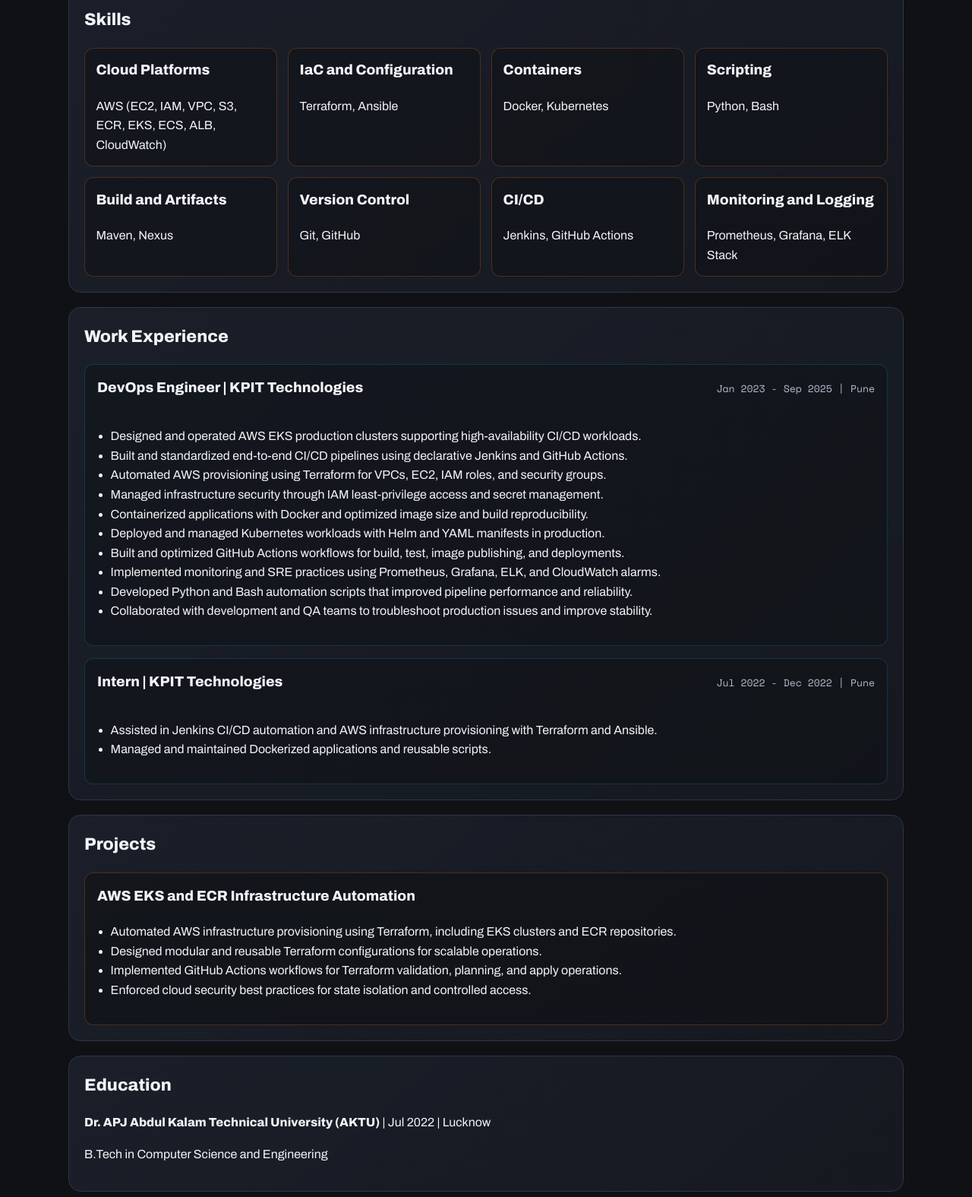
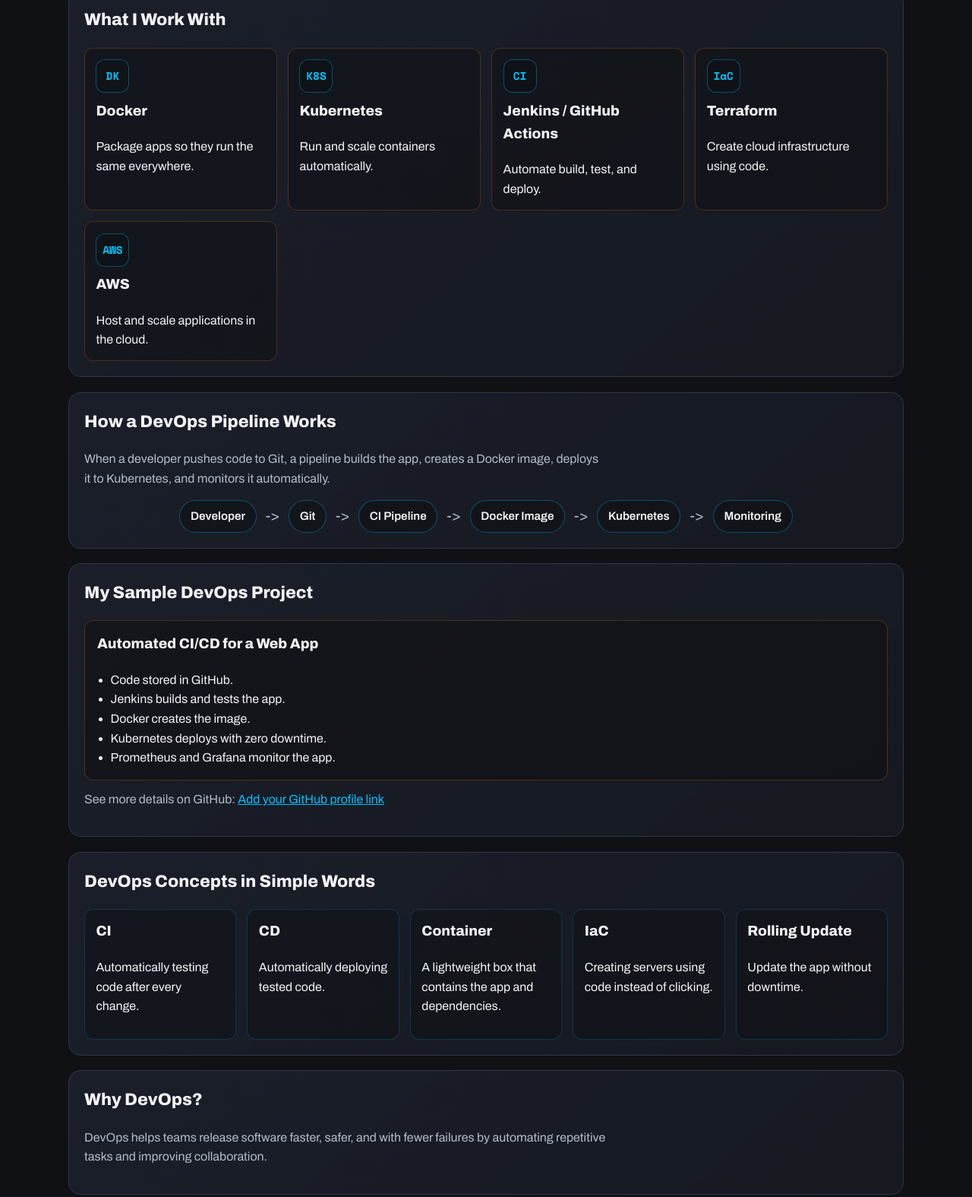
Before and after one commit to AjayKumar9375/Web-Application, a plain HTML site: page index.html in a window 1280 px wide. Shown: the part 1017-2592 px from the top of the page at 76% size. Drawn offline with nearby package versions, Linux system fonts and the light colour scheme.

Commit message:
added content

```diff
--- a/index.html
+++ b/index.html
@@ -87,41 +87,106 @@
     </section>
 
     <section id="skills" class="panel reveal" aria-labelledby="skills-title">
-      <h2 id="skills-title">Skills</h2>
+      <h2 id="skills-title">What I Work With</h2>
       <div class="skills-grid">
         <article class="skill-card">
-          <h3>Cloud Platforms</h3>
-          <p>AWS (EC2, IAM, VPC, S3, ECR, EKS, ECS, ALB, CloudWatch)</p>
+          <div class="skill-icon" aria-hidden="true">DK</div>
+          <h3>Docker</h3>
+          <p>Package apps so they run the same everywhere.</p>
         </article>
         <article class="skill-card">
-          <h3>IaC and Configuration</h3>
-          <p>Terraform, Ansible</p>
+          <div class="skill-icon" aria-hidden="true">K8S</div>
+          <h3>Kubernetes</h3>
+          <p>Run and scale containers automatically.</p>
         </article>
         <article class="skill-card">
-          <h3>Containers</h3>
-          <p>Docker, Kubernetes</p>
+          <div class="skill-icon" aria-hidden="true">CI</div>
+          <h3>Jenkins / GitHub Actions</h3>
+          <p>Automate build, test, and deploy.</p>
         </article>
         <article class="skill-card">
-          <h3>Scripting</h3>
-          <p>Python, Bash</p>
+          <div class="skill-icon" aria-hidden="true">IaC</div>
+          <h3>Terraform</h3>
+          <p>Create cloud infrastructure using code.</p>
         </article>
         <article class="skill-card">
-          <h3>Build and Artifacts</h3>
-          <p>Maven, Nexus</p>
-        </article>
-        <article class="skill-card">
-          <h3>Version Control</h3>
-          <p>Git, GitHub</p>
-        </article>
-        <article class="skill-card">
-          <h3>CI/CD</h3>
-          <p>Jenkins, GitHub Actions</p>
-        </article>
-        <article class="skill-card">
-          <h3>Monitoring and Logging</h3>
-          <p>Prometheus, Grafana, ELK Stack</p>
+          <div class="skill-icon" aria-hidden="true">AWS</div>
+          <h3>AWS</h3>
+          <p>Host and scale applications in the cloud.</p>
         </article>
       </div>
+    </section>
+
+    <section class="panel reveal" aria-labelledby="pipeline-title">
+      <h2 id="pipeline-title">How a DevOps Pipeline Works</h2>
+      <p class="panel-lead">
+        When a developer pushes code to Git, a pipeline builds the app, creates a Docker image,
+        deploys it to Kubernetes, and monitors it automatically.
+      </p>
+      <div class="pipeline">
+        <div class="pipeline-step">Developer</div>
+        <div class="pipeline-arrow" aria-hidden="true">-&gt;</div>
+        <div class="pipeline-step">Git</div>
+        <div class="pipeline-arrow" aria-hidden="true">-&gt;</div>
+        <div class="pipeline-step">CI Pipeline</div>
+        <div class="pipeline-arrow" aria-hidden="true">-&gt;</div>
+        <div class="pipeline-step">Docker Image</div>
+        <div class="pipeline-arrow" aria-hidden="true">-&gt;</div>
+        <div class="pipeline-step">Kubernetes</div>
+        <div class="pipeline-arrow" aria-hidden="true">-&gt;</div>
+        <div class="pipeline-step">Monitoring</div>
+      </div>
+    </section>
+
+    <section class="panel reveal" aria-labelledby="sample-project-title">
+      <h2 id="sample-project-title">My Sample DevOps Project</h2>
+      <article class="project-card">
+        <h3>Automated CI/CD for a Web App</h3>
+        <ul class="simple-list">
+          <li>Code stored in GitHub.</li>
+          <li>Jenkins builds and tests the app.</li>
+          <li>Docker creates the image.</li>
+          <li>Kubernetes deploys with zero downtime.</li>
+          <li>Prometheus and Grafana monitor the app.</li>
+        </ul>
+      </article>
+      <p class="note">
+        See more details on GitHub: <a href="#" aria-label="GitHub profile link">Add your GitHub profile link</a>
+      </p>
+    </section>
+
+    <section class="panel reveal" aria-labelledby="concepts-title">
+      <h2 id="concepts-title">DevOps Concepts in Simple Words</h2>
+      <div class="concept-grid">
+        <article class="concept-card">
+          <h3>CI</h3>
+          <p>Automatically testing code after every change.</p>
+        </article>
+        <article class="concept-card">
+          <h3>CD</h3>
+          <p>Automatically deploying tested code.</p>
+        </article>
+        <article class="concept-card">
+          <h3>Container</h3>
+          <p>A lightweight box that contains the app and dependencies.</p>
+        </article>
+        <article class="concept-card">
+          <h3>IaC</h3>
+          <p>Creating servers using code instead of clicking.</p>
+        </article>
+        <article class="concept-card">
+          <h3>Rolling Update</h3>
+          <p>Update the app without downtime.</p>
+        </article>
+      </div>
+    </section>
+
+    <section class="panel reveal" aria-labelledby="why-title">
+      <h2 id="why-title">Why DevOps?</h2>
+      <p class="panel-lead">
+        DevOps helps teams release software faster, safer, and with fewer failures by automating
+        repetitive tasks and improving collaboration.
+      </p>
     </section>
 
     <section id="experience" class="panel reveal" aria-labelledby="experience-title">
@@ -162,7 +227,7 @@
       <h2 id="projects-title">Projects</h2>
       <article class="project-card">
         <h3>AWS EKS and ECR Infrastructure Automation</h3>
-        <ul>
+        <ul class="simple-list">
           <li>Automated AWS infrastructure provisioning using Terraform, including EKS clusters and ECR repositories.</li>
           <li>Designed modular and reusable Terraform configurations for scalable operations.</li>
           <li>Implemented GitHub Actions workflows for Terraform validation, planning, and apply operations.</li>
--- a/styles.css
+++ b/styles.css
@@ -238,6 +238,22 @@
   transition: transform 250ms ease, border-color 250ms ease;
 }
 
+.skill-icon {
+  width: 44px;
+  height: 44px;
+  border-radius: 12px;
+  border: 1px solid rgba(0, 194, 255, 0.35);
+  display: inline-flex;
+  align-items: center;
+  justify-content: center;
+  font-family: "Space Mono", monospace;
+  font-size: 0.9rem;
+  font-weight: 700;
+  color: var(--accent-2);
+  background: rgba(15, 17, 21, 0.6);
+  margin-bottom: 0.6rem;
+}
+
 .skill-card p {
   margin-bottom: 0;
 }
@@ -274,6 +290,59 @@
   background: rgba(15, 17, 21, 0.6);
   padding: 1rem;
   transition: transform 250ms ease, border-color 250ms ease;
+}
+
+.panel-lead {
+  margin-top: 0;
+  color: var(--muted);
+  max-width: 75ch;
+}
+
+.pipeline {
+  margin-top: 1rem;
+  display: flex;
+  flex-wrap: wrap;
+  gap: 0.75rem;
+  align-items: center;
+  justify-content: center;
+}
+
+.pipeline-step {
+  padding: 0.5rem 0.85rem;
+  border-radius: 999px;
+  border: 1px solid rgba(0, 194, 255, 0.35);
+  background: rgba(15, 17, 21, 0.6);
+  font-weight: 600;
+  font-size: 0.95rem;
+}
+
+.pipeline-arrow {
+  color: var(--muted);
+  font-size: 1.2rem;
+}
+
+.simple-list {
+  margin: 0;
+  padding-left: 1.1rem;
+}
+
+.concept-grid {
+  margin-top: 1rem;
+  display: grid;
+  grid-template-columns: repeat(auto-fit, minmax(200px, 1fr));
+  gap: 0.9rem;
+}
+
+.concept-card {
+  border: 1px solid rgba(0, 194, 255, 0.2);
+  border-radius: 12px;
+  background: rgba(15, 17, 21, 0.5);
+  padding: 0.9rem;
+}
+
+.note {
+  margin-top: 0.75rem;
+  color: var(--muted);
 }
 
 ul {
```
